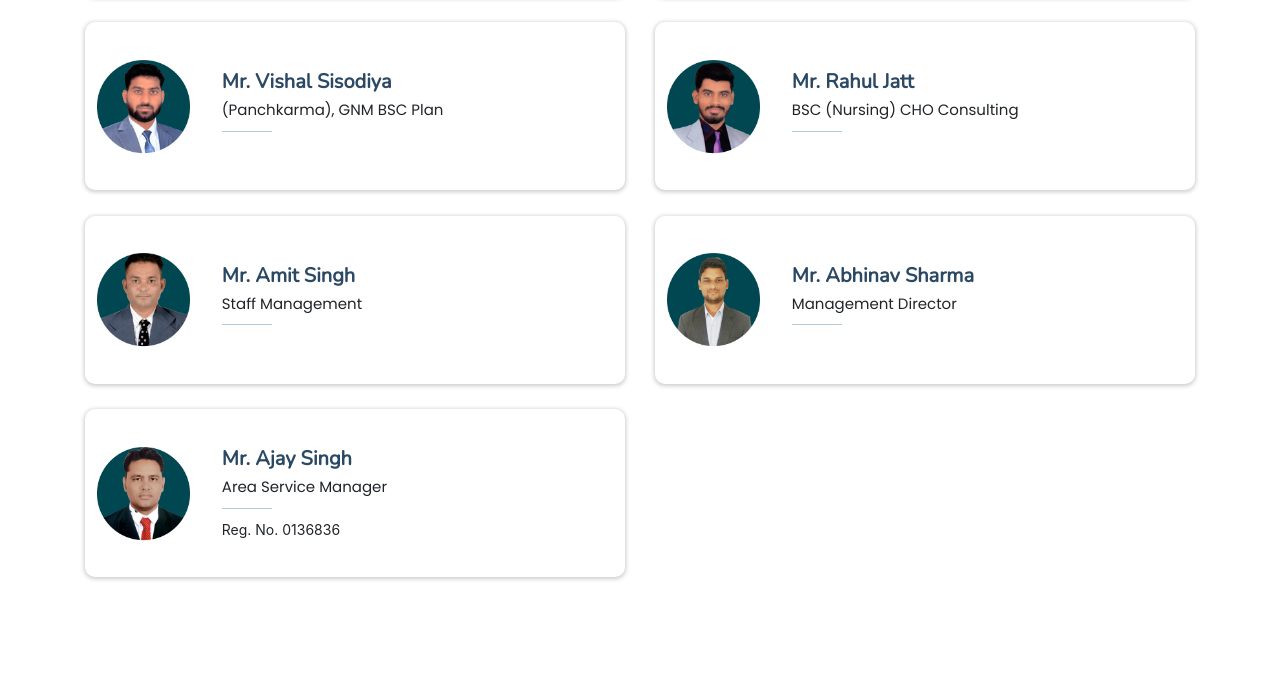
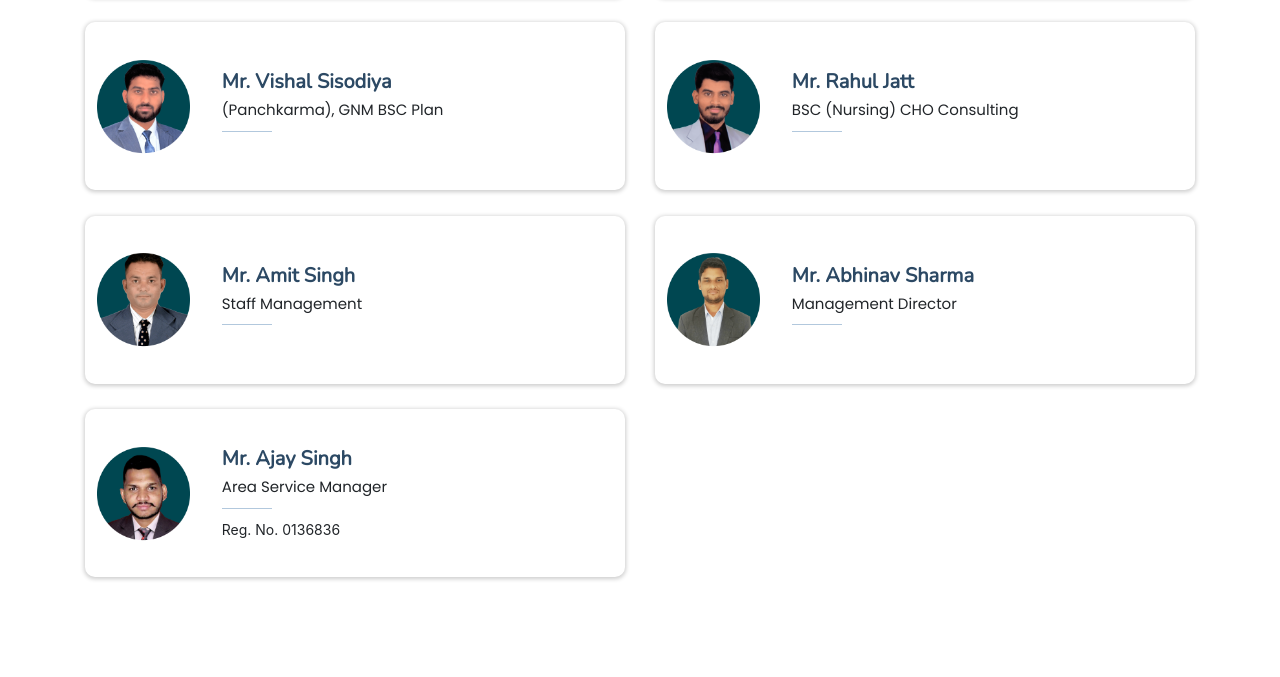
Before and after one commit to mohdzaid2612/Mahakal_Care, a plain HTML site: page doctors.htm in a window 1280 px wide. Shown: the part 2509-3186 px from the top of the page. Drawn offline with nearby package versions, Linux system fonts and the light colour scheme.

Commit message:
photos changes

```diff
--- a/doctors.htm
+++ b/doctors.htm
@@ -356,7 +356,7 @@
               </div>
               <div class="col-lg-6">
                 <div class="member">
-                  <div class="pic"><img src="assets/img/doctors/Dr. Ajay Singh Chouhan.png" class="img-fluid" alt=""></div>
+                  <div class="pic"><img src="assets/img/doctors/Ajay Singh Civil Engineering.png" class="img-fluid" alt=""></div>
                   <div class="member-info">
                     <div class="doctor__name">
                       <h4>Mr. Ajay Singh</h4>
```
